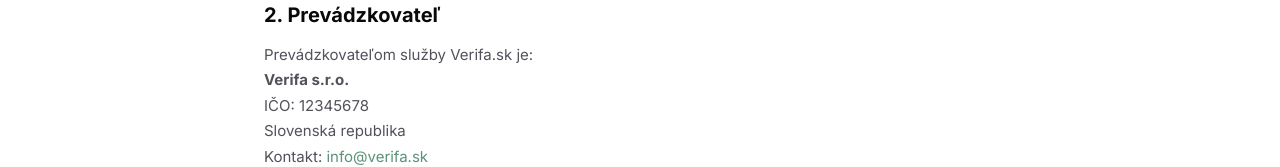
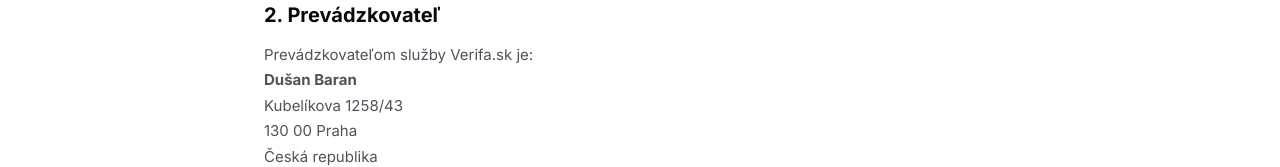
Before and after one commit to dusan02/scripta, a Next.js app in the folder frontend/: page /privacy in a window 1280 px wide. Shown: the part 420-587 px from the top of the page. Built offline with nearby package versions, Linux system fonts and the light colour scheme; no server answers.

Commit message:
fix(privacy): update operator info to Dušan Baran

```diff
--- a/frontend/src/app/privacy/page.tsx
+++ b/frontend/src/app/privacy/page.tsx
@@ -29,9 +29,11 @@ export default function PrivacyPage() {
           <h2 style={{ fontSize: 20, fontWeight: 700, marginBottom: 12 }}>2. Prevádzkovateľ</h2>
           <p style={{ fontSize: 15, color: "var(--text-secondary)", lineHeight: 1.7 }}>
             Prevádzkovateľom služby Verifa.sk je:<br />
-            <strong>Verifa s.r.o.</strong><br />
-            IČO: 12345678<br />
-            Slovenská republika<br />
+            <strong>Dušan Baran</strong><br />
+            Kubelíkova 1258/43<br />
+            130 00 Praha<br />
+            Česká republika<br />
+            IČO: 06119859 (nie je platca DPH)<br />
             Kontakt: <a href="mailto:info@verifa.sk" style={{ color: "var(--accent)", textDecoration: "none" }}>info@verifa.sk</a>
           </p>
         </section>
```
Also changed, not shown: 1 other file (tests, documents, lock files or other folders).
